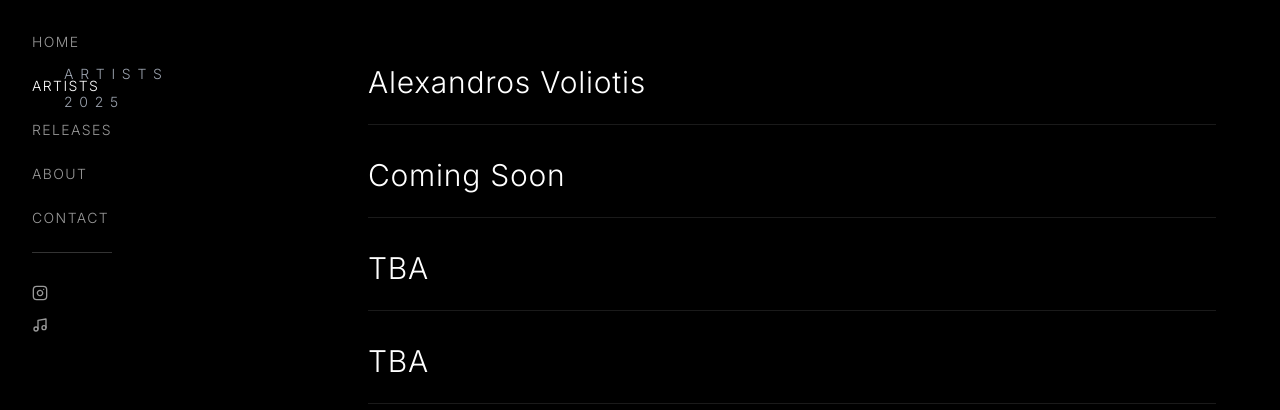
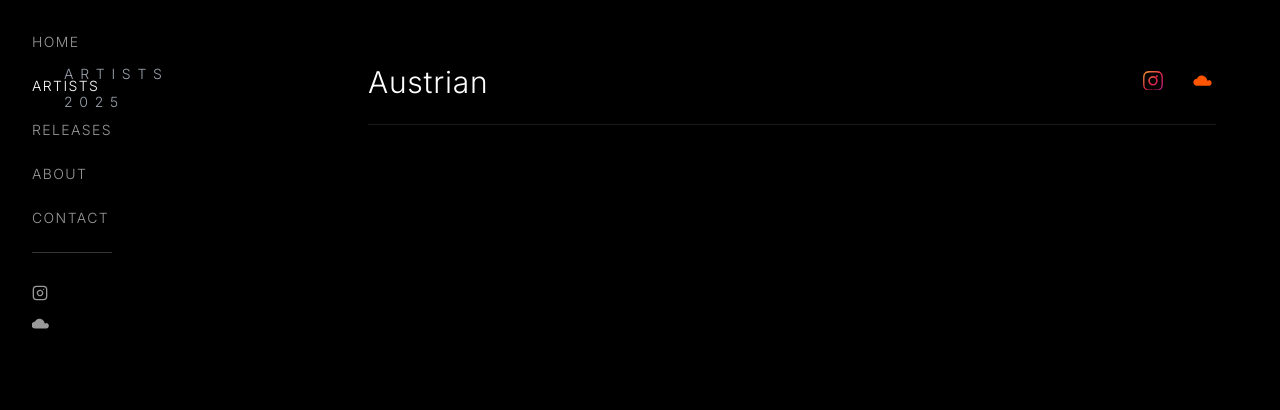
Before and after one commit to austriandev/cyklades-website, a Next.js app: page /artists in a window 1280 px wide. Shown: the top 410 px of the page. Built offline with nearby package versions, Linux system fonts and the light colour scheme.

Commit message:
Initial manual change

```diff
--- a/app/about/page.tsx
+++ b/app/about/page.tsx
@@ -20,23 +20,23 @@ export default function AboutPage() {
                 </h3>
                 <p className="text-base md:text-lg font-light leading-relaxed text-gray-300 mb-6 md:mb-8">
                   CYKLADES Records was born from a passion for house music and the rich cultural heritage of Greece.
-                  Founded by Alexandros Voliotis in Athens, our label represents the intersection of ancient
-                  Mediterranean soul and contemporary electronic expression.
+                  Founded in Athens Greece, our label represents the intersection of ancient
+                  underground soul and contemporary electronic expression.
                 </p>
                 <p className="text-base md:text-lg font-light leading-relaxed text-gray-300">
                   Named after the iconic Greek island chain, CYKLADES embodies the cyclical nature of music, life, and
                   the eternal dance between tradition and innovation.
                 </p>
               </div>
-
-              <div className="border-t border-white/10 pt-8 md:pt-12">
-                <h4 className="text-lg md:text-xl font-light tracking-wide mb-4 text-center lg:text-left">Founder</h4>
-                <p className="text-base md:text-lg font-light text-gray-300">Alexandros Voliotis</p>
-              </div>
-
               <div className="border-t border-white/10 pt-8 md:pt-12">
                 <h4 className="text-lg md:text-xl font-light tracking-wide mb-4 text-center lg:text-left">Location</h4>
                 <p className="text-base md:text-lg font-light text-gray-300">Athens, Greece</p>
+                <p className="text-base md:text-lg font-light text-gray-400 opacity-60 italic">
+                  Hamburg, Germany – soon
+                </p>
+                <p className="text-base md:text-lg font-light text-gray-400 opacity-60 italic">
+                  London, UK – soon
+                </p>
               </div>
             </div>
           </div>
--- a/app/artists/page.tsx
+++ b/app/artists/page.tsx
@@ -1,5 +1,16 @@
+'use client'
+
+import { Instagram } from 'lucide-react'
+
 export default function ArtistsPage() {
-  const artists = ["Alexandros Voliotis", "Coming Soon", "TBA", "TBA"]
+  const artists = [
+    {
+      name: 'Austrian',
+      instagram: 'https://instagram.com/austrian___',
+      soundcloud: 'https://soundcloud.com/austrian',
+    },
+    // 👉 Add more artists here
+  ]
 
   return (
     <div className="min-h-screen pt-16 px-4 md:px-8">
@@ -16,13 +27,67 @@ export default function ArtistsPage() {
           {/* Main content */}
           <div className="lg:col-span-9">
             <div className="space-y-6 md:space-y-8">
-              {artists.map((artist, index) => (
-                <div key={index} className="border-b border-white/10 pb-4 md:pb-6 text-center lg:text-left">
-                  <h3 className="text-xl sm:text-2xl md:text-3xl font-light tracking-wide hover:text-gray-400 transition-colors cursor-pointer">
-                    {artist}
-                  </h3>
-                </div>
-              ))}
+{artists.map((artist, index) => (
+  <div
+    key={index}
+    className="border-b border-white/10 pb-4 md:pb-6 flex flex-col lg:flex-row lg:items-center justify-between text-center lg:text-left"
+  >
+    <h3 className="block text-xl sm:text-2xl md:text-3xl font-light tracking-wide text-white">
+      {artist.name}
+    </h3>
+
+    <div className="flex justify-center lg:justify-end mt-2 lg:mt-0 space-x-6">
+      {/* Instagram Icon */}
+      <a
+        href={artist.instagram}
+        target="_blank"
+        rel="noopener noreferrer"
+        className="transition-transform hover:scale-110"
+        aria-label="Instagram"
+      >
+        <svg
+          xmlns="http://www.w3.org/2000/svg"
+          viewBox="0 -1 24 24"
+          width="22"
+          height="22"
+        >
+          <defs>
+            <linearGradient id="igGradient" x1="0" y1="0" x2="1" y2="1">
+              <stop offset="0%" stopColor="#f09433" />
+              <stop offset="25%" stopColor="#e6683c" />
+              <stop offset="50%" stopColor="#dc2743" />
+              <stop offset="75%" stopColor="#cc2366" />
+              <stop offset="100%" stopColor="#bc1888" />
+            </linearGradient>
+          </defs>
+          <path
+            fill="url(#igGradient)"
+            d="M12 2.2c3.2 0 3.6 0 4.9.1 1.2.1 1.9.3 2.4.5.6.3 1.1.7 1.6 1.3.5.5 1 .9 1.3 1.6.2.5.4 1.2.5 2.4.1 1.3.1 1.7.1 4.9s0 3.6-.1 4.9c-.1 1.2-.3 1.9-.5 2.4-.3.6-.7 1.1-1.3 1.6-.5.5-.9 1-1.6 1.3-.5.2-1.2.4-2.4.5-1.3.1-1.7.1-4.9.1s-3.6 0-4.9-.1c-1.2-.1-1.9-.3-2.4-.5-.6-.3-1.1-.7-1.6-1.3-.5-.5-1-.9-1.3-1.6-.2-.5-.4-1.2-.5-2.4-.1-1.3-.1-1.7-.1-4.9s0-3.6.1-4.9c.1-1.2.3-1.9.5-2.4.3-.6.7-1.1 1.3-1.6.5-.5.9-1 1.6-1.3.5-.2 1.2-.4 2.4-.5C8.4 2.2 8.8 2.2 12 2.2zm0 1.8c-3.1 0-3.4 0-4.7.1-1 .1-1.5.2-1.9.4-.5.2-.9.5-1.3.9-.4.4-.7.8-.9 1.3-.1.4-.3.9-.4 1.9-.1 1.3-.1 1.6-.1 4.7s0 3.4.1 4.7c.1 1 .2 1.5.4 1.9.2.5.5.9.9 1.3.4.4.8.7 1.3.9.4.1.9.3 1.9.4 1.3.1 1.6.1 4.7.1s3.4 0 4.7-.1c1-.1 1.5-.2 1.9-.4.5-.2.9-.5 1.3-.9.4-.4.7-.8.9-1.3.1-.4.3-.9.4-1.9.1-1.3.1-1.6.1-4.7s0-3.4-.1-4.7c-.1-1-.2-1.5-.4-1.9-.2-.5-.5-.9-.9-1.3-.4-.4-.8-.7-1.3-.9-.4-.1-.9-.3-1.9-.4-1.3-.1-1.6-.1-4.7-.1zm0 3.8a5.2 5.2 0 1 1 0 10.4 5.2 5.2 0 0 1 0-10.4zm0 1.8a3.4 3.4 0 1 0 0 6.8 3.4 3.4 0 0 0 0-6.8zm5.4-1.5a1.2 1.2 0 1 1-2.4 0 1.2 1.2 0 0 1 2.4 0z"
+          />
+        </svg>
+      </a>
+
+      {/* SoundCloud Icon */}
+      <a
+        href={artist.soundcloud}
+        target="_blank"
+        rel="noopener noreferrer"
+        className="transition-transform hover:scale-110"
+        aria-label="SoundCloud"
+      >
+        <svg
+          xmlns="http://www.w3.org/2000/svg"
+          viewBox="0 0 24 24"
+          fill="#ff5500"
+          className="w-7 h-7"
+        >
+          <path d="M17.8 10.7c-.5 0-.9.1-1.3.3-.2-2.5-2.3-4.5-4.9-4.5-1.1 0-2 .4-2.8 1.1-.5.5-.9 1-1.1 1.7h-.1c-1.7 0-3 1.4-3 3s1.3 3 3 3h10.2c1.3 0 2.4-1.1 2.4-2.5s-1.1-2.5-2.4-2.5z" />
+        </svg>
+      </a>
+    </div>
+  </div>
+))}
+
             </div>
           </div>
         </div>
--- a/app/layout.tsx
+++ b/app/layout.tsx
@@ -29,7 +29,7 @@ export const metadata: Metadata = {
   openGraph: {
     type: "website",
     locale: "en_US",
-    url: "https://cyklades-records.com",
+    url: "https://cyklades.com",
     title: "CYKLADES Records - House Music Label from Athens",
     description: "Independent house music label based in Athens, Greece. Discover our artists and latest releases.",
     siteName: "CYKLADES Records",
--- a/app/page.tsx
+++ b/app/page.tsx
@@ -15,15 +15,15 @@ export default function HomePage() {
                 <h1 className="text-4xl sm:text-5xl md:text-6xl lg:text-8xl font-light tracking-wider mb-2 md:mb-4">
                   CYKLADES
                 </h1>
-                <p className="text-xs md:text-sm tracking-widest text-gray-400 font-light">ATHENS • GREECE</p>
+                <p className="text-xs md:text-sm tracking-widest text-gray-400 font-light">ATHENS • HAMBURG • LONDON</p>
               </div>
             </div>
             <div className="flex items-center justify-center lg:justify-end mt-8 lg:mt-0">
               <div className="text-center lg:text-right">
                 <h2 className="text-lg sm:text-xl md:text-2xl lg:text-4xl font-light tracking-wide leading-tight">
-                  SOUNDS AND RHYTHMS
+                  INTRODUCING
                   <br />
-                  <span className="text-gray-400">FROM THE AEGEAN</span>
+                  <span className="text-gray-400">ELECTRONIC EXCELLENCE</span>
                 </h2>
               </div>
             </div>
--- a/app/uploads/page.tsx
+++ b/app/uploads/page.tsx
@@ -1,10 +1,8 @@
+'use client'
+
 export default function UploadsPage() {
   const releases = [
-    "Alexandros Voliotis - Aegean Nights EP",
-    "Various Artists - Athens Underground",
-    "Coming Soon",
-    "Coming Soon",
-    "Coming Soon",
+    { title: 'RADIOSHOW: Austrian - For the kids, to dance [EP. 001] coming 25/06', link: '' },
   ]
 
   return (
@@ -23,10 +21,24 @@ export default function UploadsPage() {
           <div className="lg:col-span-9">
             <div className="space-y-6 md:space-y-8">
               {releases.map((release, index) => (
-                <div key={index} className="border-b border-white/10 pb-4 md:pb-6 text-center lg:text-left">
-                  <h3 className="text-xl sm:text-2xl md:text-3xl font-light tracking-wide hover:text-gray-400 transition-colors cursor-pointer">
-                    {release}
-                  </h3>
+                <div
+                  key={index}
+                  className="border-b border-white/10 pb-4 md:pb-6 text-center lg:text-left"
+                >
+                  {release.link ? (
+                    <a
+                      href={release.link}
+                      target="_blank"
+                      rel="noopener noreferrer"
+                      className="block text-xl sm:text-2xl md:text-3xl font-light tracking-wide hover:text-gray-400 transition-colors cursor-pointer"
+                    >
+                      {release.title}
+                    </a>
+                  ) : (
+                    <h3 className="text-xl sm:text-2xl md:text-3xl font-light tracking-wide text-gray-500 italic">
+                      {release.title}
+                    </h3>
+                  )}
                 </div>
               ))}
             </div>
--- a/components/background-gallery.tsx
+++ b/components/background-gallery.tsx
@@ -156,7 +156,7 @@ export default function BackgroundGallery() {
               top: `${y}%`,
               transform: `translate(-50%, -50%) translateY(${parallaxY}px) scale(${scale * zoomFactor})`,
               filter: "blur(1px)",
-              opacity: Math.max(0, Math.min(1, opacity + fadeOffset)),
+              opacity: Math.max(0, Math.min(1, Number(opacity ?? 0) + Number(fadeOffset ?? 0))),
             }}
           >
           <Image
@@ -165,8 +165,7 @@ export default function BackgroundGallery() {
             width={isMobile ? 200 : 400}
             height={isMobile ? 200 : 400}
             className="object-cover transition-transform duration-3000 ease-in-out"
-              priority={index < 5}
-              loading="lazy"
+            {...(index < 5 ? { priority: true } : { loading: "lazy" })}
           />
           </div>
         )
--- a/components/navigation.tsx
+++ b/components/navigation.tsx
@@ -36,7 +36,7 @@ export default function Navigation() {
 
           <div className="flex flex-col space-y-4 mt-8 pt-8 border-t border-white/20">
             <a
-              href="https://instagram.com/cyklades_records"
+              href="https://instagram.com/cyklades_official"
               target="_blank"
               rel="noopener noreferrer"
               className="text-white hover:text-gray-400 transition-colors opacity-60"
@@ -44,12 +44,19 @@ export default function Navigation() {
               <Instagram size={16} />
             </a>
             <a
-              href="https://soundcloud.com/cyklades_records"
+              href="https://soundcloud.com/cyklades"
               target="_blank"
               rel="noopener noreferrer"
               className="text-white hover:text-gray-400 transition-colors opacity-60"
             >
-              <Music size={16} />
+              <svg
+                xmlns="http://www.w3.org/2000/svg"
+                viewBox="5 5 18 18"
+                fill="currentColor"
+                className="w-5 h-5"
+              >
+                <path d="M17.8 10.7c-.5 0-.9.1-1.3.3-.2-2.5-2.3-4.5-4.9-4.5-1.1 0-2 .4-2.8 1.1-.5.5-.9 1-1.1 1.7h-.1c-1.7 0-3 1.4-3 3s1.3 3 3 3h10.2c1.3 0 2.4-1.1 2.4-2.5s-1.1-2.5-2.4-2.5z" />
+              </svg>
             </a>
           </div>
         </div>
@@ -81,7 +88,7 @@ export default function Navigation() {
 
               <div className="flex space-x-8 mt-8 pt-8 border-t border-white/20">
                 <a
-                  href="https://instagram.com/cyklades_records"
+                  href="https://instagram.com/cyklades_official"
                   target="_blank"
                   rel="noopener noreferrer"
                   className="text-white hover:text-gray-400 transition-colors opacity-60"
@@ -89,7 +96,7 @@ export default function Navigation() {
                   <Instagram size={20} />
                 </a>
                 <a
-                  href="https://soundcloud.com/cyklades_records"
+                  href="https://soundcloud.com/cyklades"
                   target="_blank"
                   rel="noopener noreferrer"
                   className="text-white hover:text-gray-400 transition-colors opacity-60"
```
Also changed, not shown: app/apple-icon.tsx (deleted, +0 -30 lines), app/contact/page.tsx (+6 -6 lines), public/robots.txt, 2 other files (tests, documents, lock files or other folders). Lines whose indentation alone changed are shown as unchanged.
